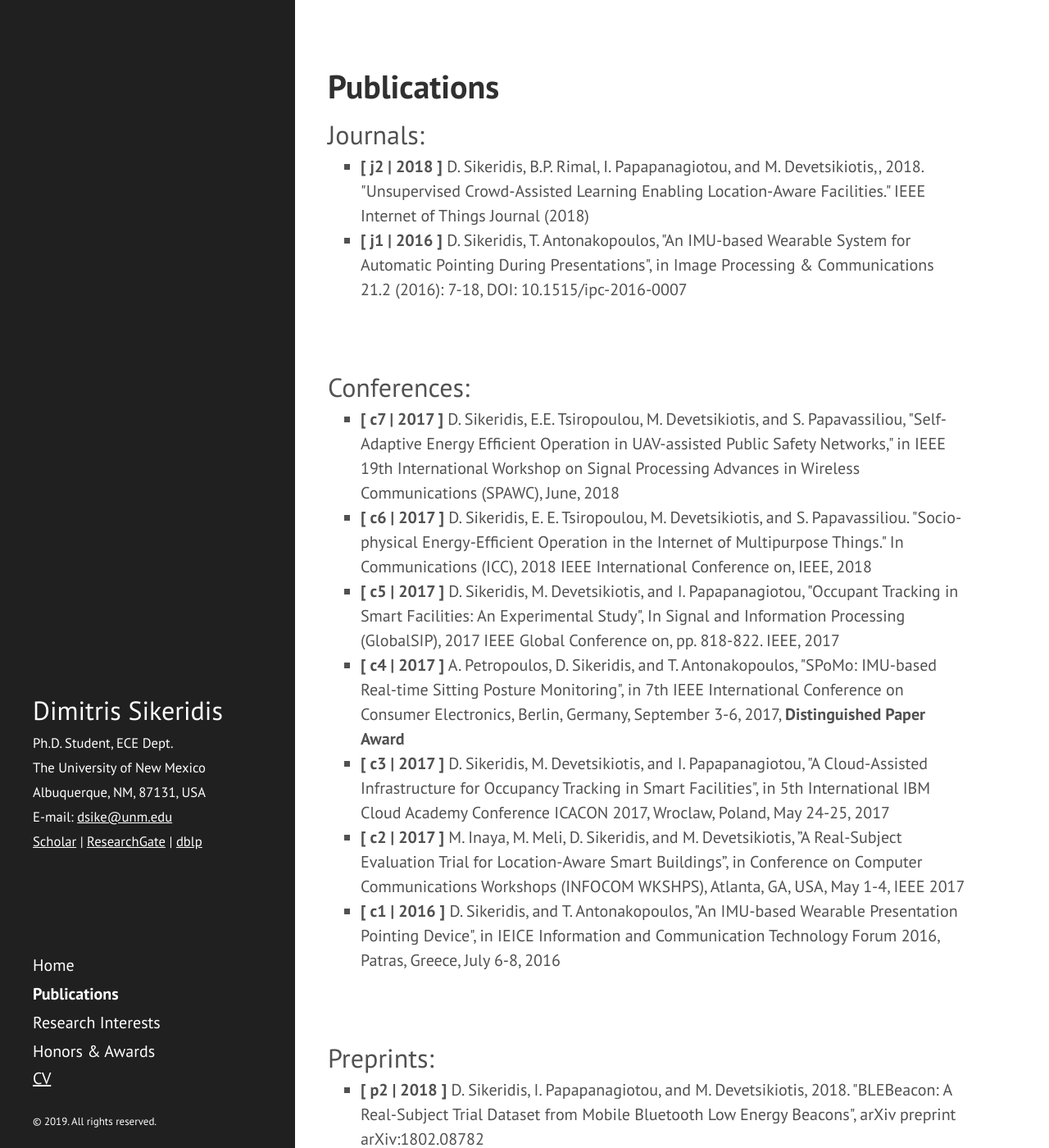
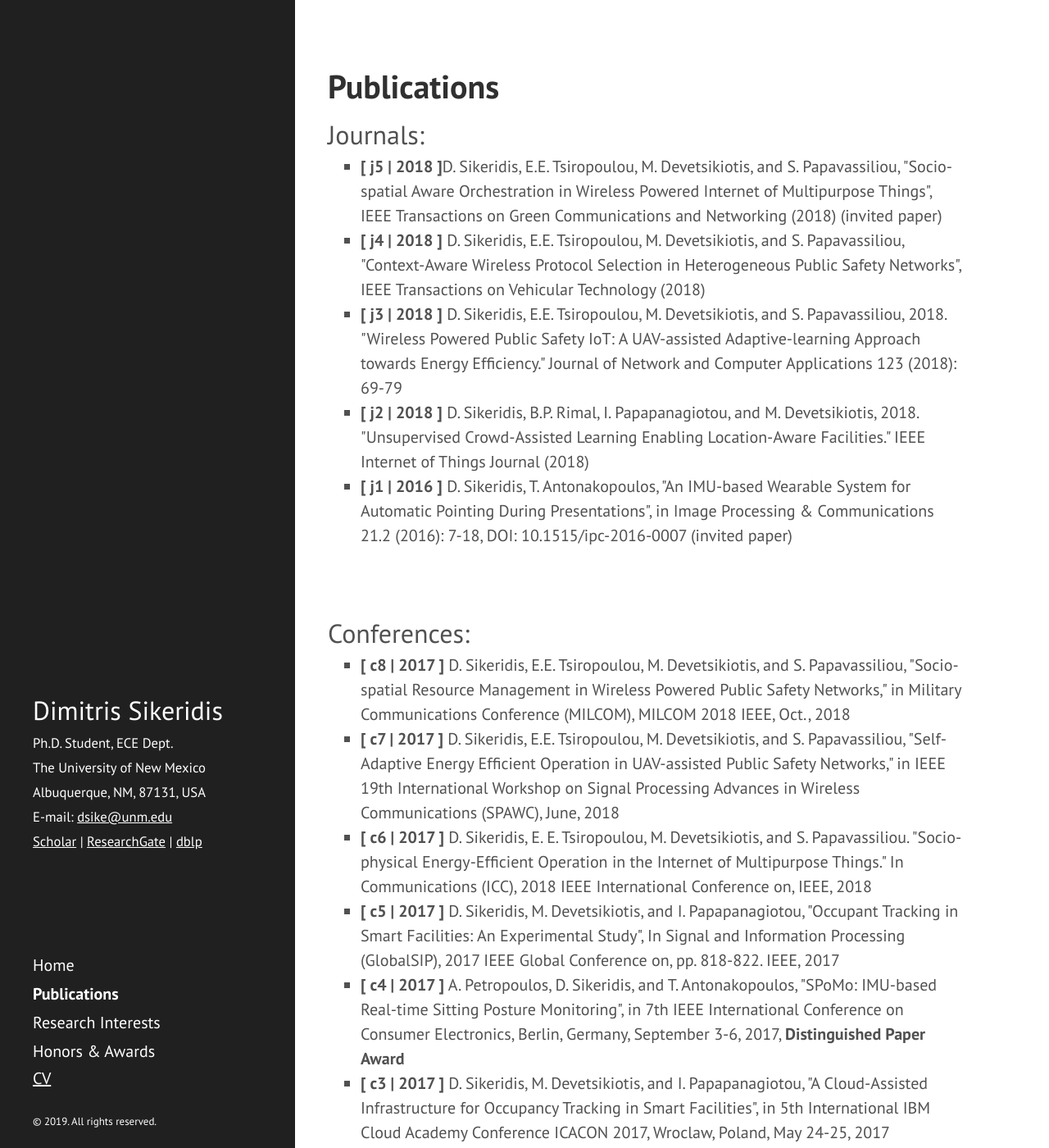
Before and after one commit to dimisik/dimisik.github.io, a Jekyll site: the page built from apublications.html, in a window 1280 px wide and 1400 px high. Shown: the whole window at 82% size. Built offline with Jekyll 4.4.1, drawn with Linux system fonts in a browser that asks for light colours; nearby versions of some CDN libraries.

Commit message:
jan 2019

```diff
--- a/apublications.html
+++ b/apublications.html
@@ -6,12 +6,16 @@ title: Publications
 
 <font size="6">Journals: </font><br>
 <ul style="list-style-type:square">
-  <li><b>[  j2 | 2018 ]</b> D. Sikeridis, B.P. Rimal, I. Papapanagiotou,  and M. Devetsikiotis,, 2018.  "Unsupervised Crowd-Assisted Learning Enabling Location-Aware Facilities." IEEE Internet of Things Journal (2018)</li>
-  <li><b>[  j1 | 2016 ]</b>  D. Sikeridis, T. Antonakopoulos, "An IMU-based Wearable System for Automatic Pointing During Presentations", in Image Processing & Communications 21.2 (2016): 7-18, DOI: 10.1515/ipc-2016-0007</li>
+  <li><b>[  j5 | 2018 ]</b>D. Sikeridis, E.E. Tsiropoulou, M. Devetsikiotis, and S. Papavassiliou, "Socio-spatial Aware Orchestration in Wireless Powered Internet of Multipurpose Things",  IEEE Transactions on Green Communications and Networking (2018) (invited paper)</li>
+  <li><b>[  j4 | 2018 ]</b> D. Sikeridis, E.E. Tsiropoulou, M. Devetsikiotis, and S. Papavassiliou, "Context-Aware Wireless Protocol Selection in Heterogeneous Public Safety Networks",  IEEE Transactions on Vehicular Technology (2018)</li>
+  <li><b>[  j3 | 2018 ]</b> D. Sikeridis, E.E. Tsiropoulou, M. Devetsikiotis, and S. Papavassiliou, 2018.  "Wireless Powered Public Safety IoT: A UAV-assisted Adaptive-learning Approach towards Energy Efficiency."  Journal of Network and Computer Applications 123 (2018): 69-79</li>
+  <li><b>[  j2 | 2018 ]</b> D. Sikeridis, B.P. Rimal, I. Papapanagiotou,  and M. Devetsikiotis, 2018.  "Unsupervised Crowd-Assisted Learning Enabling Location-Aware Facilities." IEEE Internet of Things Journal (2018)</li>
+  <li><b>[  j1 | 2016 ]</b>  D. Sikeridis, T. Antonakopoulos, "An IMU-based Wearable System for Automatic Pointing During Presentations", in Image Processing & Communications 21.2 (2016): 7-18, DOI: 10.1515/ipc-2016-0007  (invited paper)</li>
 </ul>  <br><br>
 
 <font size="6">Conferences: </font><br>
 <ul style="list-style-type:square">
+  <li><b>[ c8 | 2017 ]</b> D. Sikeridis, E.E. Tsiropoulou, M. Devetsikiotis, and S. Papavassiliou, "Socio-spatial Resource Management in Wireless Powered Public Safety Networks," in Military Communications Conference (MILCOM), MILCOM 2018 IEEE, Oct., 2018</li>
   <li><b>[ c7 | 2017 ]</b> D. Sikeridis, E.E. Tsiropoulou, M. Devetsikiotis, and S. Papavassiliou, "Self-Adaptive Energy Efficient Operation in UAV-assisted Public Safety Networks," in IEEE 19th International Workshop on Signal Processing Advances in Wireless Communications (SPAWC), June, 2018</li>
  <li><b>[ c6 | 2017 ]</b>  D. Sikeridis, E. E. Tsiropoulou, M. Devetsikiotis, and S. Papavassiliou. "Socio-physical Energy-Efficient Operation in the Internet of Multipurpose Things." In Communications (ICC), 2018 IEEE International Conference on, IEEE, 2018</li>
  <li><b>[ c5 | 2017 ]</b>  D. Sikeridis, M. Devetsikiotis, and I. Papapanagiotou, "Occupant Tracking in Smart Facilities: An Experimental Study", In Signal and Information Processing (GlobalSIP), 2017 IEEE Global Conference on, pp. 818-822. IEEE, 2017</li>
@@ -22,7 +26,7 @@ title: Publications
 </ul>  <br><br>
 
 
-<font size="6">Preprints: </font><br>
+<font size="6">Technical Reports: </font><br>
 <ul style="list-style-type:square">
   <li><b>[  p2 | 2018 ]</b> D. Sikeridis, I. Papapanagiotou,  and M. Devetsikiotis, 2018. "BLEBeacon: A Real-Subject Trial Dataset from Mobile Bluetooth Low Energy Beacons", arXiv preprint arXiv:1802.08782</li>
   <li><b>[  p1 | 2017 ]</b> D. Sikeridis, I. Papapanagiotou, B.P. Rimal, and M. Devetsikiotis, 2017. "A Comparative Taxonomy and Survey of Public Cloud Infrastructure Vendors", arXiv preprint arXiv:1710.01476</li>
--- a/bresearch.html
+++ b/bresearch.html
@@ -6,9 +6,9 @@ title: Research Interests
 
 <ul style="list-style-type:square">
   <li>Internet of Things (IoT)</li>
+  <li>Smart Infrastructures, Cyber-physical systems</li>
   <li>Resource Allocation & Optimization in Wireless Networks</li>
   <li>M2M and D2D Communications</li>
   <li>Public Safety Networks, Crowd Monitoring Applications </li>
   <li>Wearable Sensor Networks & IMUs</li>
-  <li>Cloud Computing</li>
-</ul>
+  </ul>
--- a/chonors.html
+++ b/chonors.html
@@ -4,6 +4,7 @@ title: Honors & Awards
 ---
 
 <ul style="list-style-type:square">
+  <li><b>Doctoral Conference Presentation Award</b>(University of New Mexico - Office of Graduate Studies) for presenting the paper: D. Sikeridis, E. E. Tsiropoulou, M. Devetsikiotis, and S. Papavassiliou, "Socio-Physical Energy-Efficient Operation in the Internet of Multipurpose Things", at the 2018 IEEE International Conference on Communications (ICC), Kansas City, USA</li>
   <li><b>Best Poster Award</b> in the 1st New Mexico Electrical and Computer Engineering Student Conference (NM-ECE-SC) 2018 for the poster: D. Sikeridis, I. Papapanagiotou, and M. Devetsikiotis, "BLEBeacon: A Real-Subject Trial Dataset from Mobile Bluetooth Low Energy Beacons", April 2018</li>
   <li><b>Distinguished Paper Award</b> in the 7th IEEE International Conference on Consumer Electronics ICCE Berlin 2017 for the paper: A. Petropoulos, D. Sikeridis, and T. Antonakopoulos, "SPoMo: IMU-based Real-time Sitting Posture Monitoring",  September 2017</li>
   <li><b>1st Place</b> in Dialog Semiconductor 1st IoT Application Development Contest, Patras, Greece, September 2016</li>
--- a/index.html
+++ b/index.html
@@ -18,6 +18,6 @@ E-mail: <a href="mailto:dsike@unm.edu"><ins>dsike@unm.edu</ins></a><br> -->
 My name is Dimitris Sikeridis and I am a Ph.D. student at the <a href="http://www.ece.unm.edu/">Department of Electrical and Computer Engineering</a>,<a href="http://www.unm.edu/"> University of New Mexico</a>, since August 2016.
 My advisor is professor <a href="http://www.ece.unm.edu/faculty-staff/electrical-and-computer/michael-devetsikiotis.html"> Michael Devetsikiotis</a> and I am a member of IoT Lab.
 I obtained my Diploma in <a href="http://www.ece.upatras.gr/en/"> Electrical and Computer Engineering</a> from the <a href="http://www.upatras.gr/en"> University of Patras</a> in July 2016.
-My research interests lie in the areas of Internet of Things (IoT), M2M/D2D Wireless Communications, Cloud Computing, and Public Safety Network Architectures.
+My research interests lie in the areas of Internet of Things (IoT), M2M/D2D Wireless Communications and Machine Learning  for Smart Infrasrtuctures and Cyber-physical systems.
 </p>
 <p><a href="https://github.com/dimisik"><img src="github-512.png" width="40" height="40"  style="float:left"></a><a href="https://scholar.google.com/citations?user=b-cYmRsAAAAJ&hl=en&oi=sra"><img src="scholar.png" width="50" height="50"  style="float:left"></a> <a href="http://dblp.uni-trier.de/pers/hd/s/Sikeridis:Dimitrios"><img src="dblp.png" width="50" height="50"></a> </p>
```
